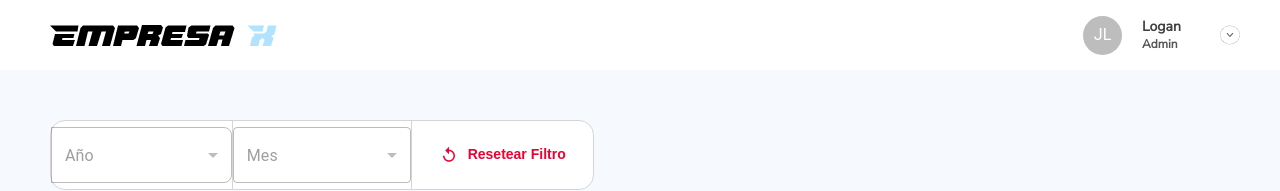
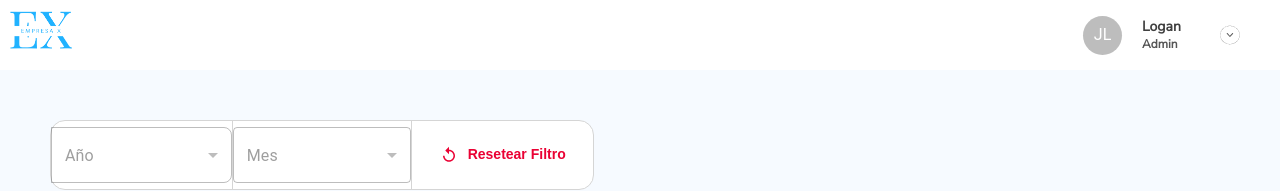
Before and after one commit to luisxhl7/Empresa-x, a React (Create React App) app: page / in a window 1280 px wide. Shown: the top 191 px of the page. Built offline with nearby package versions, Linux system fonts and the light colour scheme; no server answers.

Commit message:
adding icon

```diff
--- a/src/assets/image/image.js
+++ b/src/assets/image/image.js
@@ -1,4 +1,4 @@
-import LogoEmpresaX from './Logo-Empresa-X.png';
+import LogoEmpresaX from './empresa-x.svg';
 import More from './More.png';
 import filterIco from './Filter-icon.svg';
 import replayIco from './ic-replay-24px.svg';
--- a/src/components/molecules/options-filters/OptionsFilters.jsx
+++ b/src/components/molecules/options-filters/OptionsFilters.jsx
@@ -27,6 +27,7 @@ export const OptionsFilters = ({filterData, setFilterData, typeFilter, setTypeFi
             onChange={handleChange}
             displayEmpty
             disabled={isLoader}
+            title='Filtro de año'
             sx={{
               borderRadius: '0 8px 8px 0',
               border: 'none',
@@ -45,6 +46,7 @@ export const OptionsFilters = ({filterData, setFilterData, typeFilter, setTypeFi
             onChange={handleChange1}
             displayEmpty
             disabled={isLoader}
+            title='Filtro de mes'
             sx={{
               border: 'none',
             }}
--- a/src/components/organisms/Data-table/Data-table.jsx
+++ b/src/components/organisms/Data-table/Data-table.jsx
@@ -11,8 +11,8 @@ import {
   tableCellClasses,
 } from "@mui/material";
 import { addDotEveryThreeDigits } from "../../../utils/addDotEveryThreeDigits";
+import { Oval } from "react-loader-spinner";
 import "./data-table.scss";
-import { Oval } from "react-loader-spinner";
 
 const StyledTableCell = styled(TableCell)(() => ({
   [`&.${tableCellClasses.head}`]: {
@@ -52,7 +52,7 @@ export const DataTable = ({ data, isLoader }) => {
             secondaryColor='#f6faff'
             ariaLabel="oval-loading"
             wrapperStyle={{
-                margin: '10px auto 10px auto',
+              margin: '10px auto 10px auto',
             }}
             wrapperClass=""
           />
--- a/src/components/organisms/Graphic-table/Graphic-table.jsx
+++ b/src/components/organisms/Graphic-table/Graphic-table.jsx
@@ -9,8 +9,8 @@ import {
   Tooltip,
 } from "recharts";
 import { addDotEveryThreeDigits } from "../../../utils/addDotEveryThreeDigits";
+import { Oval } from "react-loader-spinner";
 import './graphic-table.scss'
-import { Oval } from "react-loader-spinner";
 
 export const GraphicTable = ({ data, descTableBlue, descTablePurple, isLoader }) => {
   const result = data && data.length > 0 ? data[0] : null;
@@ -39,7 +39,7 @@ export const GraphicTable = ({ data, descTableBlue, descTablePurple, isLoader })
                             </linearGradient>
                         </defs>
                         <XAxis dataKey={"mes"} axisLine={false} tickLine={false}/>
-                        <YAxis axisLine={false} tickLine={false}/>
+                        <YAxis axisLine={false} tickLine={false} width={65}/>
                         <CartesianGrid vertical={false}/>
                         <Tooltip
                             contentStyle={{
--- a/src/components/organisms/NavBar/NavBar-mobile.jsx
+++ b/src/components/organisms/NavBar/NavBar-mobile.jsx
@@ -34,6 +34,7 @@ const NavBarMobile = ({ screenSize }) => {
                     <button
                         onClick={handleOpenMenu}
                         className="navBar-mobile__button-close"
+                        title="Menu"
                     >
                         <Close />
                     </button>
@@ -56,9 +57,6 @@ const NavBarMobile = ({ screenSize }) => {
                     <NavLink to='/' className="navBar-mobile__button-link">
                         Cerrar sesión
                     </NavLink>
-                    {/* <button className="navBar-mobile__button-theme">
-                        <Brightness4/>
-                    </button> */}
                 </div>
             )}
         </nav>
--- a/src/components/organisms/NavBar/NavBar.scss
+++ b/src/components/organisms/NavBar/NavBar.scss
@@ -12,9 +12,11 @@
     top: 0;
     z-index: 99;
     &__content-logo{
-        margin-left: 50px;
         width: 226px;
-        height: 21px;
+        // height: 21px;
+        & img{
+            width: 80px;
+        }
         @include FromMax($small) {
             margin-left: 10px;
         }
--- a/src/components/pages/StatisticalPage/StatisticalPage.jsx
+++ b/src/components/pages/StatisticalPage/StatisticalPage.jsx
@@ -19,7 +19,7 @@ export const StatisticalPage = () => {
   }, [age, typeFilter])
 
   return (
-    <div className="statisticalPage">
+    <section className="statisticalPage">
       <OptionsFilters
         setFilterData={setFilter}
         filterData={age}
@@ -36,6 +36,6 @@ export const StatisticalPage = () => {
       />
 
       <DataTable data={historyDataCovid} isLoader={loadHistoryDataCovid}/>
-    </div>
+    </section>
   );
 };
--- a/src/components/template/page-layout/Page-layout.jsx
+++ b/src/components/template/page-layout/Page-layout.jsx
@@ -5,10 +5,10 @@ import './Page-layout.scss'
 const PageLayout = ({children}) => {
 
   return (
-    <div className='PageLayout'>
+    <main className='PageLayout'>
       <NavBar/>
       {children}
-    </div>
+    </main>
   )
 }
 export default PageLayout
--- a/src/style/resetStyles.scss
+++ b/src/style/resetStyles.scss
@@ -8,7 +8,6 @@
 body, h1, p {
     margin: 0;
     padding: 0;
-    font-family: 'Nunito Sans', sans-serif;
 }
 
 input{
@@ -16,7 +15,7 @@ input{
 }
 
 body {
-    font-family: 'Segoe UI', Tahoma, Geneva, Verdana, sans-serif;
+    font-family: 'Nunito Sans', sans-serif;
     background-color: #f6faff;
 }
 
--- a/src/style/variables.scss
+++ b/src/style/variables.scss
@@ -1,15 +1,4 @@
 // color
-$color-white: #ffffff;
-$color-black-1: #000000;
-$color-black-2: #121212;
-$color-grey: #181818;
-$color-grey-cards-covers: #171717;
-$color-grey-hover: #282828;
-$color-grey-buttons: #232323;
-$color-green: #1ed760;
-$color-text-grey: #b3b3b3;
-
-$gradiente1: linear-gradient(90deg, $color-black-2, $color-grey-hover, $color-black-2, $color-grey-hover);
 
 /* Breakpoints */
 $small: 440px;
```
Also changed, not shown: src/assets/image/empresa-x.svg (added), 1 other file (tests, documents, lock files or other folders).
